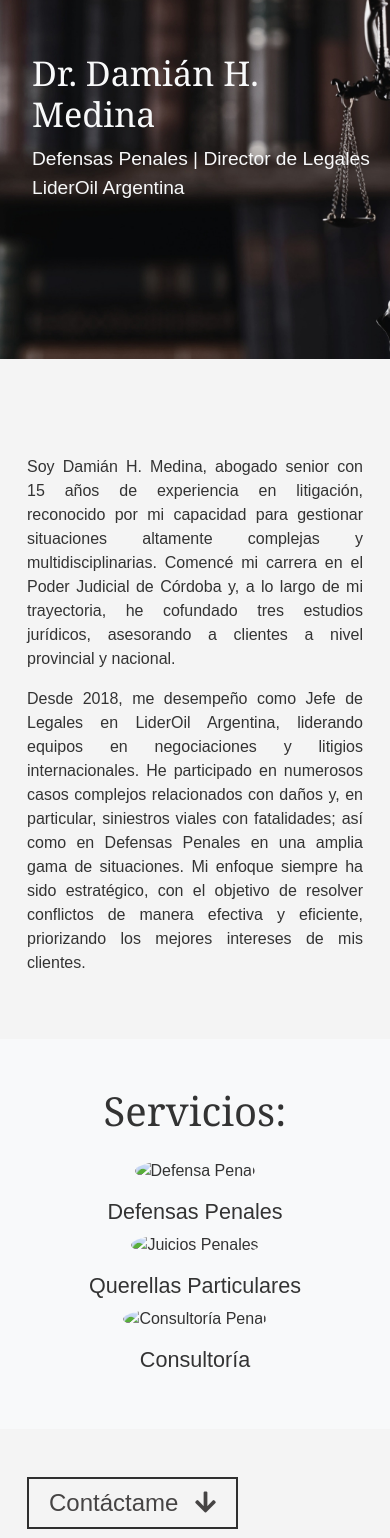
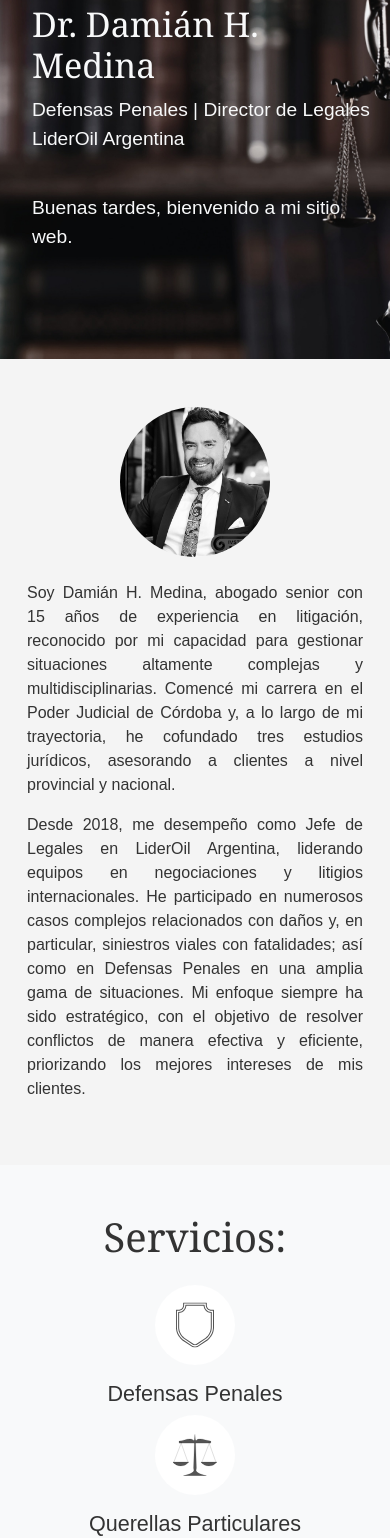
Before and after one commit to aylenstutz2016/dr.dhmedina, a plain HTML site: page index.html in a window 390 px wide. Shown: the part 63-1601 px from the top of the page. Drawn offline with nearby package versions, Linux system fonts and the light colour scheme; files that its build step writes are made by us from their sources; files whose address does not match are found by name.

Commit message:
finalizando detalles responsivos

```diff
--- a/forntend/css/style.css
+++ b/forntend/css/style.css
@@ -57,15 +57,16 @@ h1 {
 .contact-btn {
   display: inline-block;
   padding: 10px 20px;
-  border: 2px solid #2f2f2f;
-  color: #464444;
+  border: 2px solid #333;
+  color: #333;
   background-color: transparent;
   transition: background-color 0.3s ease-in-out, color 0.3s ease-in-out;
-  font-size: 24px;
+  font-size: 22px;
 }
 
 .contact-btn i {
-  margin-left: 10px;
+  margin-left: 8px;
+
 }
 
 .contact-btn:hover {
@@ -213,6 +214,19 @@ form button:hover {
     max-width: 60%;
   }
 
+  /* Ajustes para el mapa en móviles */
+  .map-container {
+    max-width: 80%;
+    padding: 5%;
+  }
+
+  .map-container iframe {
+    height: 200px;
+    width: 80%;
+    margin: 0 auto;
+    display: block;
+  }
+
   header {
     height: 50vh;
     padding-left: 20px;
--- a/index.html
+++ b/index.html
@@ -10,7 +10,7 @@
   <!-- Bootstrap CSS -->
   <link href="https://cdn.jsdelivr.net/npm/bootstrap@5.3.0-alpha1/dist/css/bootstrap.min.css" rel="stylesheet">
   <!-- Archivo CSS propio -->
-  <link rel="stylesheet" href="./css/style.css">
+  <link rel="stylesheet" href="./forntend/css/style.css">
   <!-- Font Awesome (para íconos) -->
   <link rel="stylesheet" href="https://cdnjs.cloudflare.com/ajax/libs/font-awesome/5.15.3/css/all.min.css">
 </head>
@@ -44,7 +44,7 @@
   <!-- Sobre mí -->
   <section id="about" class="py-5">
     <div class="container text-center">
-      <img src="./img/IMG_4154 2-1.jpg" alt="Abogado Penalista" class="img-fluid rounded-circle mb-4 animate-on-scroll" style="width: 150px; height: 150px;">
+      <img src="./forntend/img/IMG_4154 2-1.jpg" alt="Abogado Penalista" class="img-fluid rounded-circle mb-4 animate-on-scroll" style="width: 150px; height: 150px;">
       <div class="text-container mx-auto" style="max-width: 600px; text-align: justify;">
         <p>Soy Damián H. Medina, abogado senior con 15 años de experiencia en litigación, reconocido por mi capacidad para gestionar situaciones altamente complejas y multidisciplinarias. Comencé mi carrera en el Poder Judicial de Córdoba y, a lo largo de mi trayectoria, he cofundado tres estudios jurídicos, asesorando a clientes a nivel provincial y nacional.</p>
         <p>Desde 2018, me desempeño como Jefe de Legales en LiderOil Argentina, liderando equipos en negociaciones y litigios internacionales. He participado en numerosos casos complejos relacionados con daños y, en particular, siniestros viales con fatalidades; así como en Defensas Penales en una amplia gama de situaciones. Mi enfoque siempre ha sido estratégico, con el objetivo de resolver conflictos de manera efectiva y eficiente, priorizando los mejores intereses de mis clientes.</p>
@@ -58,15 +58,15 @@
       <h1 class="text-center mb-4">Servicios:</h1>
       <div class="row">
         <div class="col-md-4 text-center">
-          <img src="./img/Diseño sin título (2).svg" alt="Defensa Penal" class="img-fluid mb-3" style="width: 80px;">
+          <img src="./forntend/img/Diseño sin título (2).svg" alt="Defensa Penal" class="img-fluid mb-3" style="width: 80px;">
           <h4>Defensas Penales</h4>
         </div>
         <div class="col-md-4 text-center">
-          <img src="./img/Diseño sin título (3).svg" alt="Juicios Penales" class="img-fluid mb-3" style="width: 80px;">
+          <img src="./forntend/img/Diseño sin título (3).svg" alt="Juicios Penales" class="img-fluid mb-3" style="width: 80px;">
           <h4>Querellas Particulares</h4>
         </div>
         <div class="col-md-4 text-center">
-          <img src="./img/Diseño sin título (1).svg" alt="Consultoría Penal" class="img-fluid mb-3" style="width: 80px;">
+          <img src="./forntend/img/Diseño sin título (1).svg" alt="Consultoría Penal" class="img-fluid mb-3" style="width: 80px;">
           <h4>Consultoría</h4>
         </div>
       </div>
@@ -104,13 +104,13 @@
     </div>
 
     <div class="image-container">
-      <img src="./img/Diseño sin título (6).png" alt="Martillo de Justicia" class="martillo-img">
+      <img src="./forntend/img/Diseño sin título (6).png" alt="Martillo de Justicia" class="martillo-img">
     </div>
   </section>
 
   <!-- Mapa -->
   <div class="map-container mb-5 mt-5">
-    <iframe src="https://www.google.com/maps/embed?pb=!1m18!1m12!1m3!1d13619.506749380957!2d-64.19481578280308!3d-31.4175233898903!2m3!1f0!2f0!3f0!3m2!1i1024!2i768!4f13.1!3m3!1m2!1s0x9432a2835eeee3b3%3A0xdd68677effa20028!2sIndependencia%20129%2C%20X5000IUC%20C%C3%B3rdoba!5e0!3m2!1ses!2sar!4v1728913194029!5m2!1ses!2sar" width="600" height="450" style="border:0;" allowfullscreen="" loading="lazy" referrerpolicy="no-referrer-when-downgrade"></iframe>
+    <iframe src="https://www.google.com/maps/embed?pb=!1m18!1m12!1m3!1d13619.506749380957!2d-64.19481578280308!3d-31.4175233898903!2m3!1f0!2f0!3f0!3m2!1i1024!2i768!4f13.1!3m3!1m2!1s0x9432a2835eeee3b3%3A0xdd68677effa20028!2sIndependencia%20129%2C%20X5000IUC%20C%C3%B3rdoba!5e0!3m2!1ses!2sar!4v1728913194029!5m2!1ses!2sar" width="100%" height="100%" style="border:0;" allowfullscreen="" loading="lazy" referrerpolicy="no-referrer-when-downgrade"></iframe>
   </div>
 
   <!-- Footer -->
@@ -127,6 +127,6 @@
   <script src="https://cdn.jsdelivr.net/npm/bootstrap@5.3.0-alpha1/dist/js/bootstrap.bundle.min.js"></script>
 
   <!-- Archivo JavaScript propio -->
-  <script src="./js/main.js"></script>
+  <script src="./forntend/js/main.js"></script>
 </body>
 </html>
```
